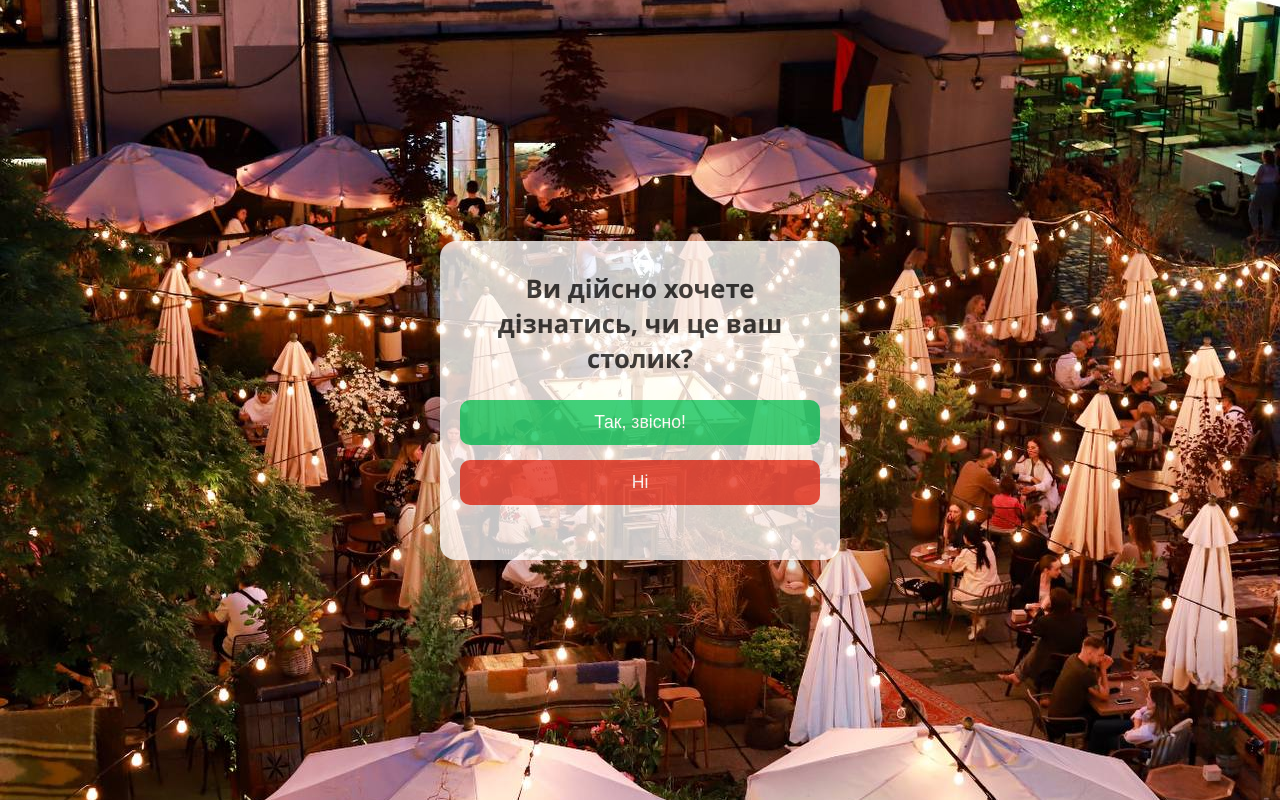
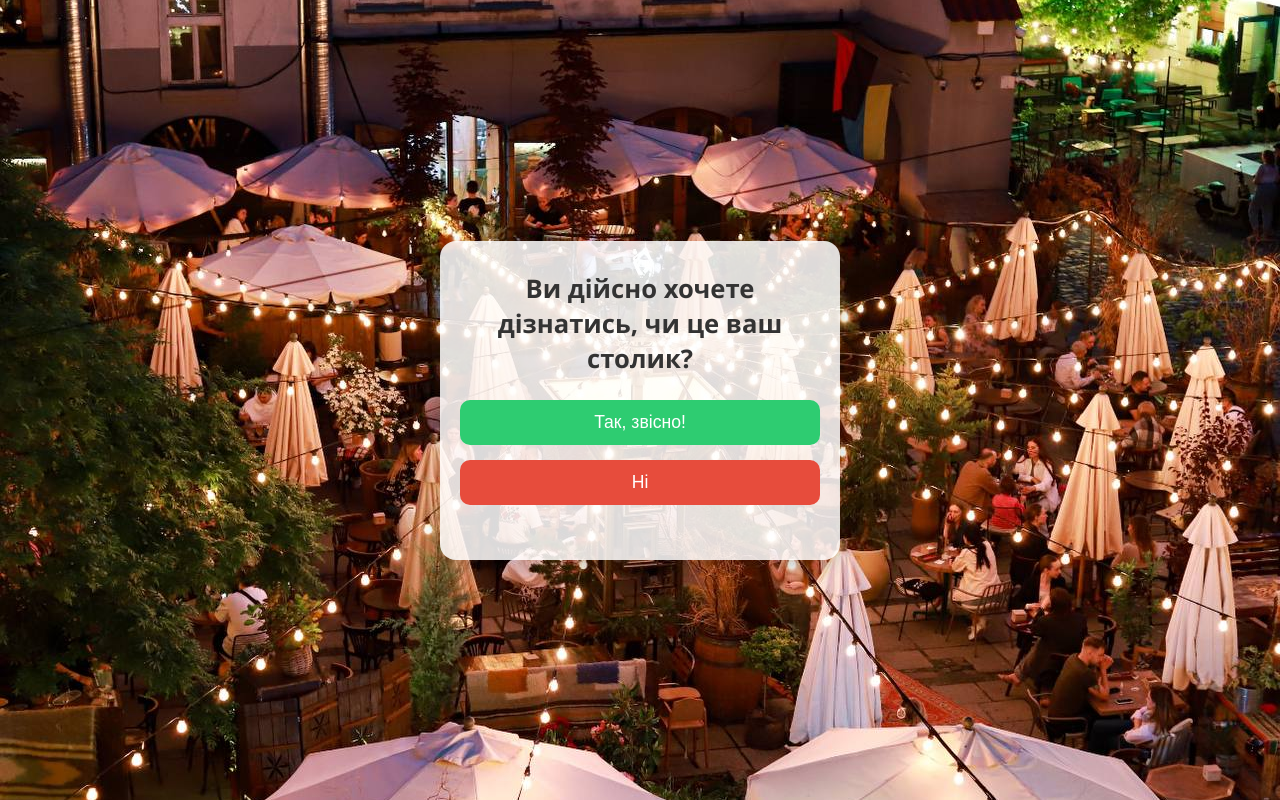
Before and after one commit to maslijartur/stepanoviigryxi, a plain HTML site: page index.html in a window 1280 px wide. Drawn offline with Linux system fonts and the light colour scheme.

Commit message:
Update index.html

```diff
--- a/index.html
+++ b/index.html
@@ -34,8 +34,8 @@
       text-align: center;
       max-width: 400px;
       width: 100%;
-      box-shadow: 0 8px 50px rgba(0, 0, 0, 0.2);
-      opacity: 0.9;
+      box-shadow: 0 8px 20px rgba(0, 0, 0, 0.2);
+
     }
 
     h1 {
```
